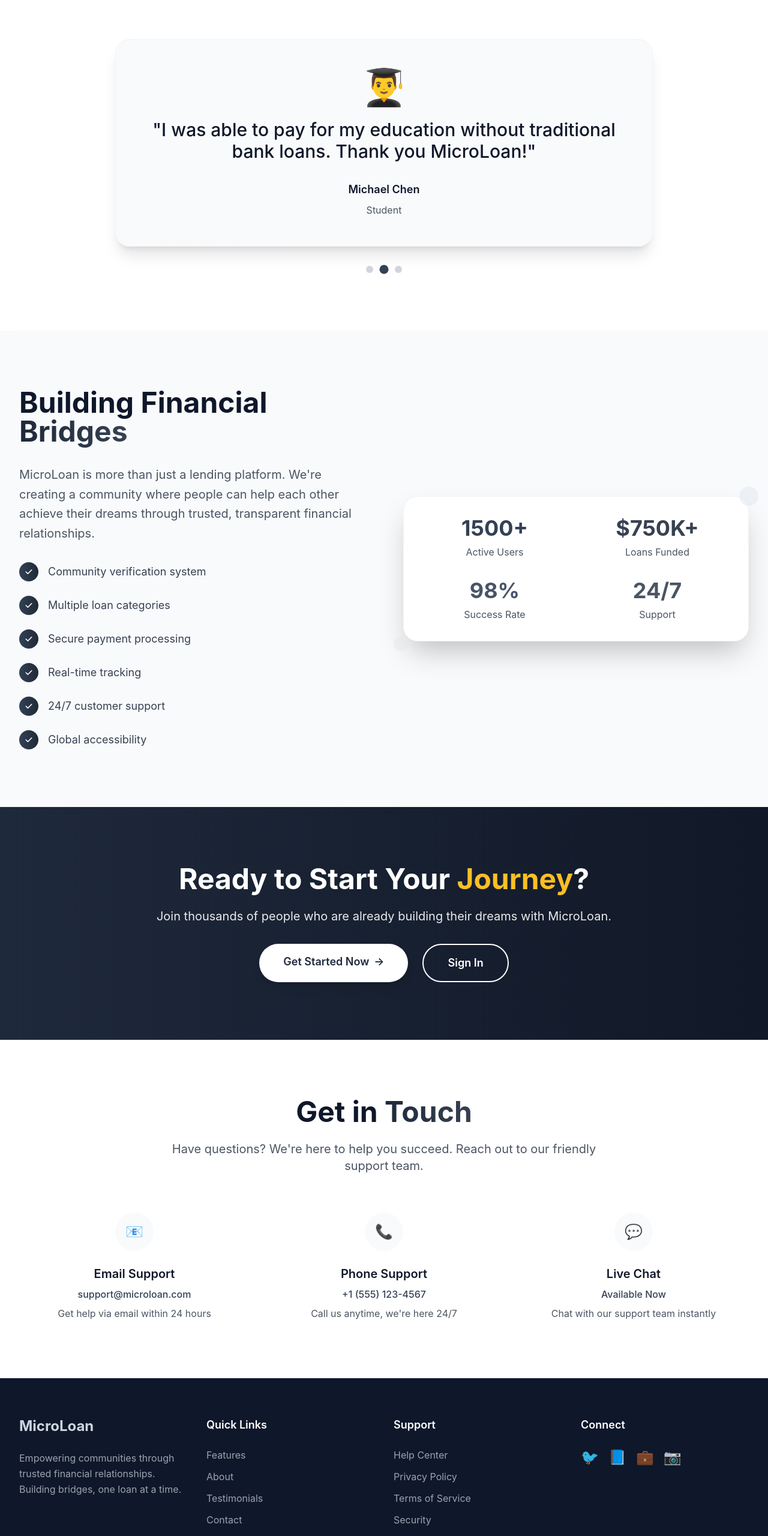
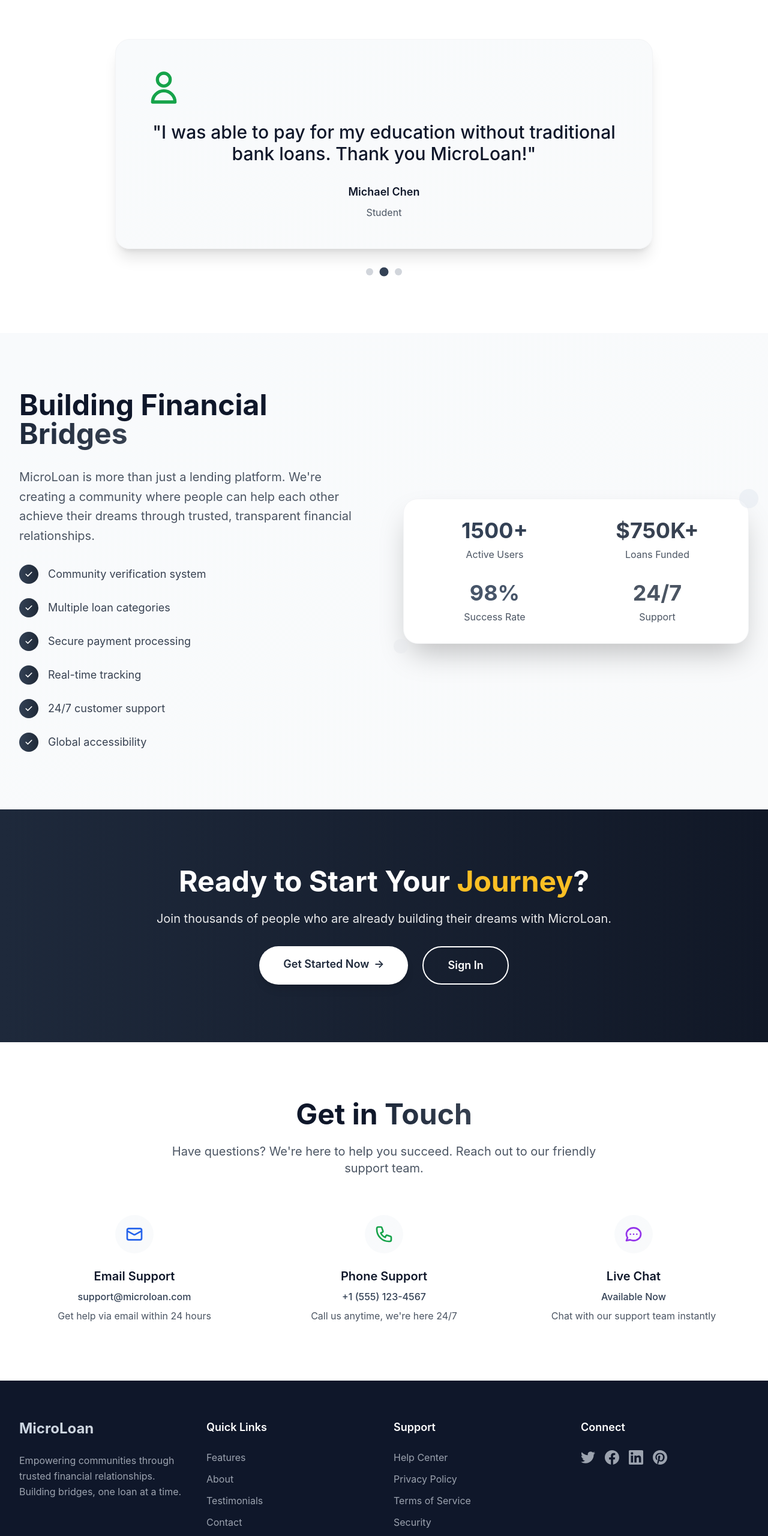
Before and after one commit to bisoul1984/community-finance-app, a React (Create React App) app in the folder client/: page / in a window 1280 px wide. Shown: the part 2806-5366 px from the top of the page at 60% size. Built offline with nearby package versions, Linux system fonts and the light colour scheme; no server answers.

Commit message:
Replace all remaining emoji icons with professional SVG icons in HomePage testimonials, contact, social media, and footer sections

```diff
--- a/client/src/pages/HomePage.js
+++ b/client/src/pages/HomePage.js
@@ -64,19 +64,31 @@
       name: "Sarah Johnson",
       role: "Small Business Owner",
       content: "MicroLoan helped me expand my bakery business. The community support was incredible!",
-      avatar: "👩‍🍳"
+      avatar: (
+        <svg className="w-16 h-16 text-blue-600" fill="none" stroke="currentColor" viewBox="0 0 24 24">
+          <path strokeLinecap="round" strokeLinejoin="round" strokeWidth={2} d="M16 7a4 4 0 11-8 0 4 4 0 018 0zM12 14a7 7 0 00-7 7h14a7 7 0 00-7-7z" />
+        </svg>
+      )
     },
     {
       name: "Michael Chen",
       role: "Student",
       content: "I was able to pay for my education without traditional bank loans. Thank you MicroLoan!",
-      avatar: "👨‍🎓"
+      avatar: (
+        <svg className="w-16 h-16 text-green-600" fill="none" stroke="currentColor" viewBox="0 0 24 24">
+          <path strokeLinecap="round" strokeLinejoin="round" strokeWidth={2} d="M16 7a4 4 0 11-8 0 4 4 0 018 0zM12 14a7 7 0 00-7 7h14a7 7 0 00-7-7z" />
+        </svg>
+      )
     },
     {
       name: "Emma Rodriguez",
       role: "Community Lender",
       content: "I love helping others achieve their dreams while earning a fair return on my investment.",
-      avatar: "👩‍💼"
+      avatar: (
+        <svg className="w-16 h-16 text-purple-600" fill="none" stroke="currentColor" viewBox="0 0 24 24">
+          <path strokeLinecap="round" strokeLinejoin="round" strokeWidth={2} d="M16 7a4 4 0 11-8 0 4 4 0 018 0zM12 14a7 7 0 00-7 7h14a7 7 0 00-7-7z" />
+        </svg>
+      )
     }
   ];
 
@@ -511,19 +523,31 @@
           <div className="grid grid-cols-1 md:grid-cols-3 gap-8">
                          {[
                {
-                icon: "📧",
+                 icon: (
+                   <svg className="w-8 h-8 text-blue-600" fill="none" stroke="currentColor" viewBox="0 0 24 24">
+                     <path strokeLinecap="round" strokeLinejoin="round" strokeWidth={2} d="M3 8l7.89 4.26a2 2 0 002.22 0L21 8M5 19h14a2 2 0 002-2V7a2 2 0 00-2-2H5a2 2 0 00-2 2v10a2 2 0 002 2z" />
+                   </svg>
+                 ),
                  title: "Email Support",
                  contact: "support@microloan.com",
                  description: "Get help via email within 24 hours"
                },
                {
-                icon: "📞",
+                 icon: (
+                   <svg className="w-8 h-8 text-green-600" fill="none" stroke="currentColor" viewBox="0 0 24 24">
+                     <path strokeLinecap="round" strokeLinejoin="round" strokeWidth={2} d="M3 5a2 2 0 012-2h3.28a1 1 0 01.948.684l1.498 4.493a1 1 0 01-.502 1.21l-2.257 1.13a11.042 11.042 0 005.516 5.516l1.13-2.257a1 1 0 011.21-.502l4.493 1.498a1 1 0 01.684.949V19a2 2 0 01-2 2h-1C9.716 21 3 14.284 3 6V5z" />
+                   </svg>
+                 ),
                  title: "Phone Support",
                  contact: "+1 (555) 123-4567",
                  description: "Call us anytime, we're here 24/7"
                },
                {
-                icon: "💬",
+                 icon: (
+                   <svg className="w-8 h-8 text-purple-600" fill="none" stroke="currentColor" viewBox="0 0 24 24">
+                     <path strokeLinecap="round" strokeLinejoin="round" strokeWidth={2} d="M8 12h.01M12 12h.01M16 12h.01M21 12c0 4.418-4.03 8-9 8a9.863 9.863 0 01-4.255-.949L3 20l1.395-3.72C3.512 15.042 3 13.574 3 12c0-4.418 4.03-8 9-8s9 3.582 9 8z" />
+                   </svg>
+                 ),
                  title: "Live Chat",
                  contact: "Available Now",
                  description: "Chat with our support team instantly"
@@ -531,7 +555,7 @@
              ].map((contact, index) => (
                <div key={index} className="text-center group">
                  <div className="bg-gradient-to-br from-slate-50 to-gray-50 w-16 h-16 rounded-full flex items-center justify-center mx-auto mb-6 group-hover:scale-110 transition-transform duration-300">
-                  <span className="text-2xl">{contact.icon}</span>
+                   {contact.icon}
                  </div>
                 <h3 className="text-xl font-semibold text-slate-900 mb-2">{contact.title}</h3>
                 <p className="text-slate-700 font-medium mb-2">{contact.contact}</p>
@@ -585,25 +609,57 @@
               <h4 className="text-lg font-semibold mb-6">Connect</h4>
                              <div className="flex space-x-4">
                  {[
-                  { icon: "🐦", label: "Twitter" },
-                  { icon: "📘", label: "Facebook" },
-                  { icon: "💼", label: "LinkedIn" },
-                  { icon: "📷", label: "Instagram" }
+                   {
+                     icon: (
+                       <svg className="w-6 h-6" fill="currentColor" viewBox="0 0 24 24">
+                         <path d="M23.953 4.57a10 10 0 01-2.825.775 4.958 4.958 0 002.163-2.723c-.951.555-2.005.959-3.127 1.184a4.92 4.92 0 00-8.384 4.482C7.69 8.095 4.067 6.13 1.64 3.162a4.822 4.822 0 00-.666 2.475c0 1.71.87 3.213 2.188 4.096a4.904 4.904 0 01-2.228-.616v.06a4.923 4.923 0 003.946 4.827 4.996 4.996 0 01-2.212.085 4.936 4.936 0 004.604 3.417 9.867 9.867 0 01-6.102 2.105c-.39 0-.779-.023-1.17-.067a13.995 13.995 0 007.557 2.209c9.053 0 13.998-7.496 13.998-13.985 0-.21 0-.42-.015-.63A9.935 9.935 0 0024 4.59z"/>
+                       </svg>
+                     ),
+                     label: "Twitter"
+                   },
+                   {
+                     icon: (
+                       <svg className="w-6 h-6" fill="currentColor" viewBox="0 0 24 24">
+                         <path d="M24 12.073c0-6.627-5.373-12-12-12s-12 5.373-12 12c0 5.99 4.388 10.954 10.125 11.854v-8.385H7.078v-3.47h3.047V9.43c0-3.007 1.792-4.669 4.533-4.669 1.312 0 2.686.235 2.686.235v2.953H15.83c-1.491 0-1.956.925-1.956 1.874v2.25h3.328l-.532 3.47h-2.796v8.385C19.612 23.027 24 18.062 24 12.073z"/>
+                       </svg>
+                     ),
+                     label: "Facebook"
+                   },
+                   {
+                     icon: (
+                       <svg className="w-6 h-6" fill="currentColor" viewBox="0 0 24 24">
+                         <path d="M20.447 20.452h-3.554v-5.569c0-1.328-.027-3.037-1.852-3.037-1.853 0-2.136 1.445-2.136 2.939v5.667H9.351V9h3.414v1.561h.046c.477-.9 1.637-1.85 3.37-1.85 3.601 0 4.267 2.37 4.267 5.455v6.286zM5.337 7.433c-1.144 0-2.063-.926-2.063-2.065 0-1.138.92-2.063 2.063-2.063 1.14 0 2.064.925 2.064 2.063 0 1.139-.925 2.065-2.064 2.065zm1.782 13.019H3.555V9h3.564v11.452zM22.225 0H1.771C.792 0 0 .774 0 1.729v20.542C0 23.227.792 24 1.771 24h20.451C23.2 24 24 23.227 24 22.271V1.729C24 .774 23.2 0 22.222 0h.003z"/>
+                       </svg>
+                     ),
+                     label: "LinkedIn"
+                   },
+                   {
+                     icon: (
+                       <svg className="w-6 h-6" fill="currentColor" viewBox="0 0 24 24">
+                         <path d="M12.017 0C5.396 0 .029 5.367.029 11.987c0 5.079 3.158 9.417 7.618 11.174-.105-.949-.199-2.403.041-3.439.219-.937 1.406-5.957 1.406-5.957s-.359-.72-.359-1.781c0-1.663.967-2.911 2.168-2.911 1.024 0 1.518.769 1.518 1.688 0 1.029-.653 2.567-.992 3.992-.285 1.193.6 2.165 1.775 2.165 2.128 0 3.768-2.245 3.768-5.487 0-2.861-2.063-4.869-5.008-4.869-3.41 0-5.409 2.562-5.409 5.199 0 1.033.394 2.143.889 2.741.099.12.112.225.085.345-.09.375-.293 1.199-.334 1.363-.053.225-.172.271-.402.165-1.495-.69-2.433-2.878-2.433-4.646 0-3.776 2.748-7.252 7.92-7.252 4.158 0 7.392 2.967 7.392 6.923 0 4.135-2.607 7.462-6.233 7.462-1.214 0-2.357-.629-2.746-1.378l-.748 2.853c-.271 1.043-1.002 2.35-1.492 3.146C9.57 23.812 10.763 24.009 12.017 24.009c6.624 0 11.99-5.367 11.99-11.988C24.007 5.367 18.641.001 12.017.001z"/>
+                       </svg>
+                     ),
+                     label: "Instagram"
+                   }
                  ].map((social, index) => (
                    <button
                      key={index}
                      className="text-gray-400 hover:text-white transition-all duration-200 hover:scale-110 transform"
                      title={social.label}
                    >
-                    <span className="text-2xl">{social.icon}</span>
+                     {social.icon}
                    </button>
                  ))}
               </div>
             </div>
           </div>
                      <div className="border-t border-gray-800 mt-12 pt-8 text-center">
-            <p className="text-gray-400">
-              © 2024 MicroLoan. All rights reserved. | Made with ❤️ for communities worldwide.
+             <p className="text-gray-400 flex items-center justify-center">
+               © 2024 MicroLoan. All rights reserved. | Made with
+               <svg className="w-4 h-4 text-red-500 mx-1" fill="currentColor" viewBox="0 0 24 24">
+                 <path d="M12 21.35l-1.45-1.32C5.4 15.36 2 12.28 2 8.5 2 5.42 4.42 3 7.5 3c1.74 0 3.41.81 4.5 2.09C13.09 3.81 14.76 3 16.5 3 19.58 3 22 5.42 22 8.5c0 3.78-3.4 6.86-8.55 11.54L12 21.35z"/>
+               </svg>
+               for communities worldwide.
              </p>
            </div>
         </div>
```
Lines whose indentation alone changed are shown as unchanged.
